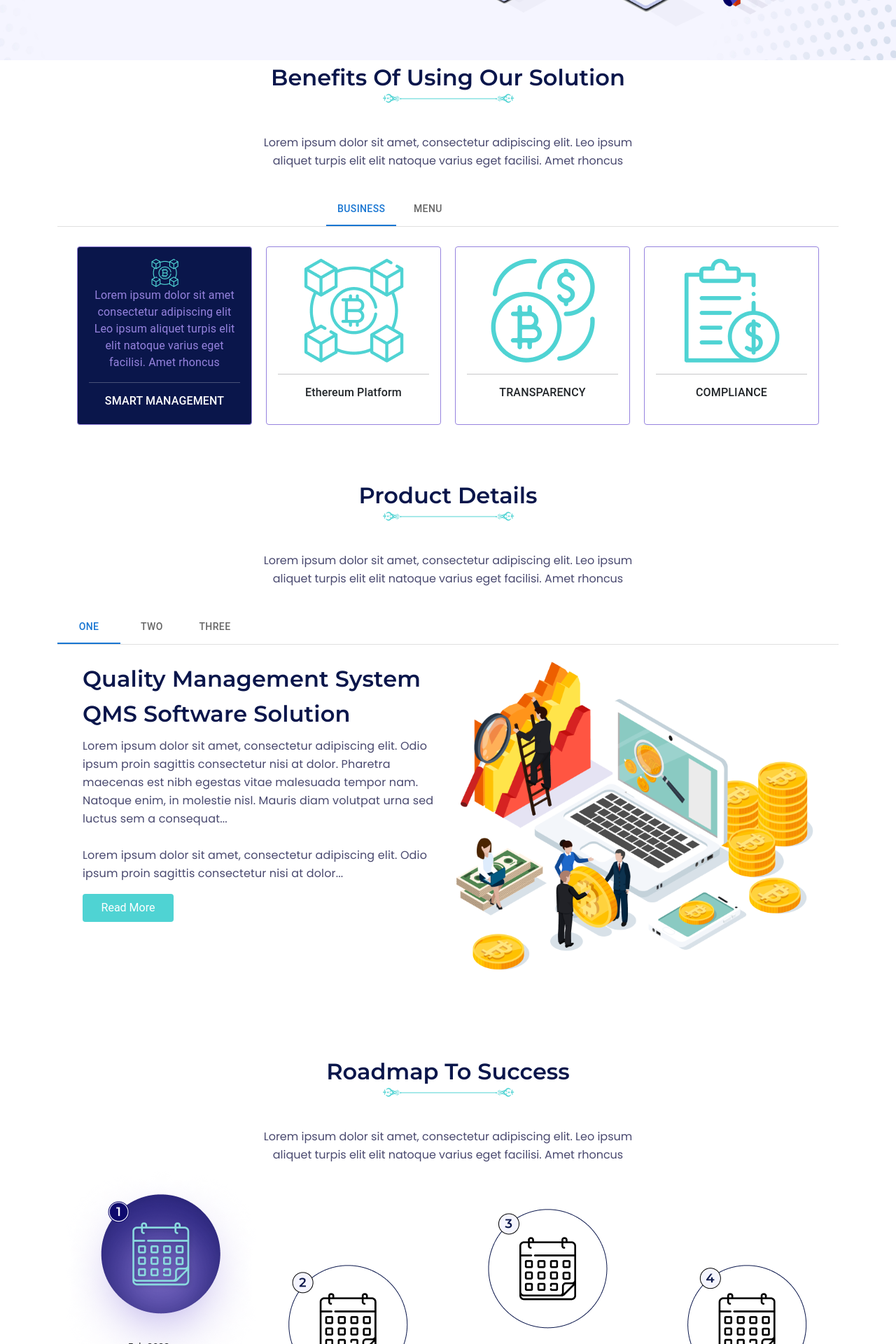
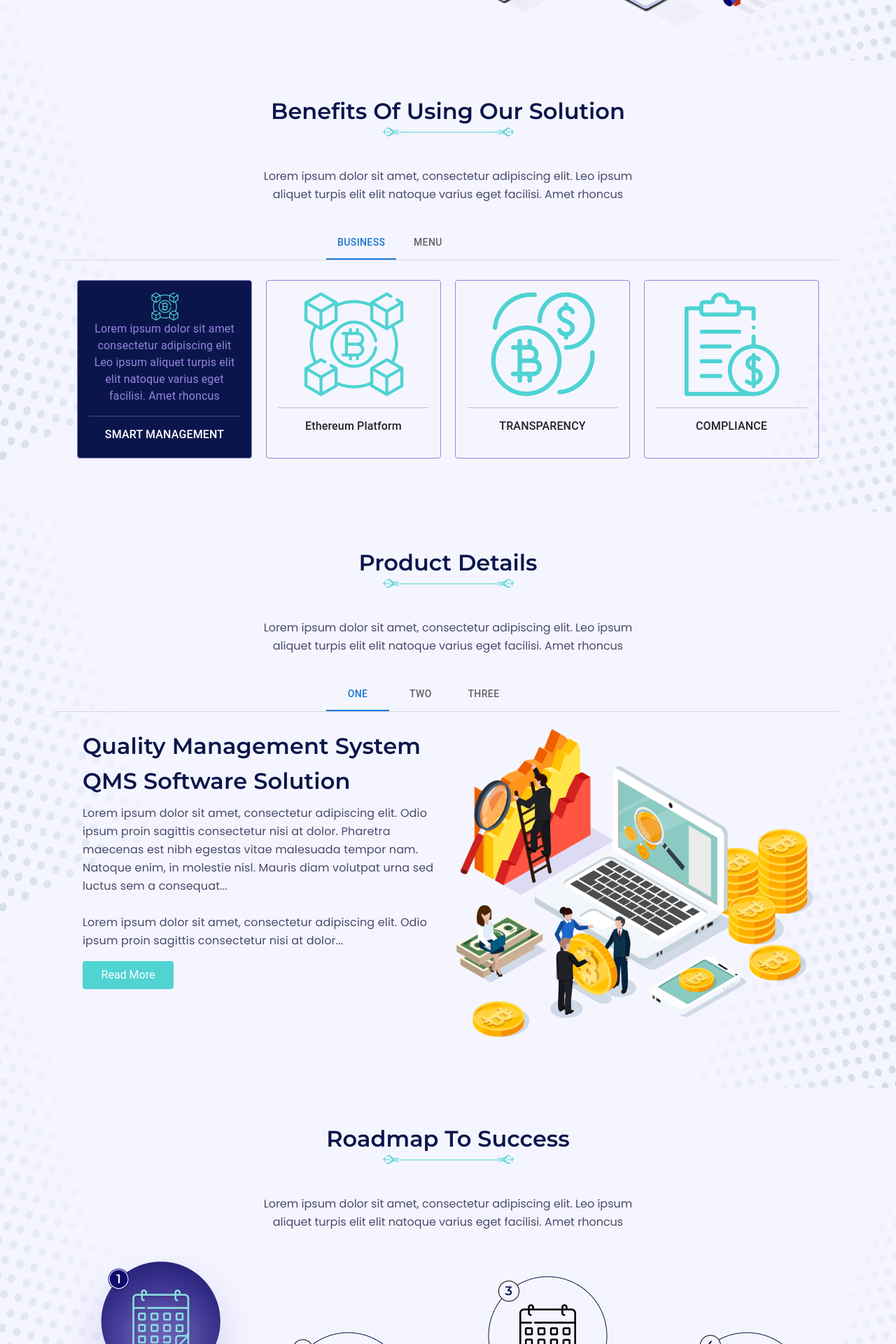
Before and after one commit to iknahar/Stoic-DAO, a React (Create React App) app: page / in a window 1280 px wide. Shown: the part 1420-3340 px from the top of the page at 70% size. Built offline with nearby package versions, Linux system fonts and the light colour scheme.

Commit message:
background updated

```diff
--- a/src/components/pages/Benefit/Benefit.js
+++ b/src/components/pages/Benefit/Benefit.js
@@ -47,7 +47,8 @@ const Benefit = () => {
     setValue(newValue);
   };
   return (
-    <div className="container mb-5">
+    <div className="about-bg p-5">
+      <div className="container ">
       <p className="title text-center">Benefits of Using Our Solution</p>
       <div className="dag">
         <Image src={require("../../asset/dag.png")} />
@@ -78,6 +79,7 @@ const Benefit = () => {
         </TabPanel>
       </Box>
     </div>
+    </div>
   );
 };
 
--- a/src/components/pages/Contact/Contact.js
+++ b/src/components/pages/Contact/Contact.js
@@ -7,12 +7,12 @@ import {
   Image,
   InputGroup,
 } from 'react-bootstrap';
-import FormCheckInput from 'react-bootstrap/esm/FormCheckInput';
+
 import './Contact.css';
 
 const Contact = () => {
   return (
-    <div>
+    <div className="about-bg p-5">
       <p className="title text-center">Contact Us</p>
       <div className="dag"></div>
 
@@ -202,7 +202,8 @@ const Contact = () => {
                 </InputGroup>
                 <Button className="submitbtn ms-5 px-4 py-2 my-3">
                   Submit Message
-                  <svg className='ms-3'
+                  <svg
+                    className="ms-3"
                     width="15"
                     height="15"
                     viewBox="0 0 15 15"
--- a/src/components/pages/Expert/Expert.js
+++ b/src/components/pages/Expert/Expert.js
@@ -46,7 +46,8 @@ const Expert = () => {
     setValue(newValue);
   };
   return (
-    <div className="container mb-5">
+   <div className="about-bg">
+      <div className="container mb-5">
       <p className="title text-center">OUR EXPART TEAM MEMBER</p>
       <div className="dag">
         <Image src={require("../../asset/dag.png")} />
@@ -773,6 +774,7 @@ const Expert = () => {
         </TabPanel>
       </Box>
     </div>
+   </div>
   );
 };
 
--- a/src/components/pages/Home/Home.js
+++ b/src/components/pages/Home/Home.js
@@ -79,7 +79,8 @@ const Home = () => {
         </div>
       </div>
       <LogoSec />
-      <AboutUs />
+
+     <AboutUs />
       <Benefit />
       <ProductDetails />
       <Roadmap />
@@ -90,6 +91,7 @@ const Home = () => {
 
       <LatestBlog />
       <Contact />
+
       <Footer />
     </div>
   );
--- a/src/components/pages/LatestBlog/LatestBlog.js
+++ b/src/components/pages/LatestBlog/LatestBlog.js
@@ -3,7 +3,8 @@ import { Image } from 'react-bootstrap';
 
 const LatestBlog = () => {
   return (
-    <div className="container mb-5">
+    <div className="about-bg p-5">
+      <div className="container mb-5">
       <p className="title text-center">Latest Blog Posts on Cryptocurrency</p>
       <div className="dag">
         <Image src={require('../../asset/dag.png')} />
@@ -14,7 +15,7 @@ const LatestBlog = () => {
         aliquet turpis elit elit natoque varius eget facilisi. Amet rhoncus
       </p>
 
-      <div className='d-flex justify-content-between mx-5'>
+      <div className='d-flex justify-content-between flex-wrap mx-5'>
       <div className="card " style={{ width: '320px' }}>
         <Image
           src={require('../../asset/card/blenderfileeblenderproject-2curencies-symboltree-currencies-moneybag-symbols-coinsblend.png')}
@@ -92,6 +93,7 @@ const LatestBlog = () => {
       </div>
       </div>
     </div>
+    </div>
   );
 };
 
--- a/src/components/pages/Prices/Prices.js
+++ b/src/components/pages/Prices/Prices.js
@@ -18,13 +18,11 @@ const Prices = () => {
     let textParse = parseFloat(text);
     item.innerText = textParse;
 
-
     // updating total
     let field = document.getElementById('input-field');
     let fieldValue = field.value;
     fieldparse = parseFloat(fieldValue);
     result = textParse * fieldparse;
-
 
     let changabelNum = document.getElementById('dnum');
     changabelNum.innerText = 1;
@@ -53,6 +51,7 @@ const Prices = () => {
   };
 
   return (
+    <div className="about-bg p-5">
       <div className="container mb-5">
         <p className="title text-center">Find the Best Cryptocurrency Prices</p>
         <div className="dag">
@@ -255,6 +254,7 @@ const Prices = () => {
           </div>
         </div>
       </div>
+    </div>
   );
 };
 
--- a/src/components/pages/ProductDetails/ProductDetails.js
+++ b/src/components/pages/ProductDetails/ProductDetails.js
@@ -1,6 +1,5 @@
 import React from "react";
-import { Button, Image } from "react-bootstrap";
-import { Link } from "react-router-dom";
+import {  Image } from "react-bootstrap";
 import One from "./One";
 import "./ProductDetails.css";
 import Three from "./Three";
@@ -49,7 +48,8 @@ const ProductDetails = () => {
     setValue(newValue);
   };
   return (
-    <div className="mb-5 container">
+   <div className="about-bg p-5">
+      <div className="container">
       <p className="title text-center">Product Details</p>
       <div className="dag">
         <Image src={require("../../asset/dag.png")} />
@@ -62,7 +62,8 @@ const ProductDetails = () => {
 
       <Box sx={{ width: "100%" }}>
         <Box sx={{ borderBottom: 1, borderColor: "divider" }}>
-          <Tabs
+         <div className="tab-div">
+         <Tabs
             value={value}
             onChange={handleChange}
             aria-label="basic tabs example"
@@ -71,6 +72,7 @@ const ProductDetails = () => {
             <Tab label="Two" {...a11yProps(1)} />
             <Tab label="Three" {...a11yProps(2)} />
           </Tabs>
+         </div>
         </Box>
         <TabPanel value={value} index={0}>
           <One/>
@@ -83,6 +85,7 @@ const ProductDetails = () => {
         </TabPanel>
       </Box>
     </div>
+   </div>
   );
 };
 
--- a/src/components/pages/Roadmap/Roadmap.js
+++ b/src/components/pages/Roadmap/Roadmap.js
@@ -4,7 +4,7 @@ import './Roadmap.css';
 
 const Roadmap = () => {
   return (
-    <div className='p-5'>
+    <div className='p-5 about-bg'>
       <p className="title text-center">Roadmap to Success</p>
       <div className="dag">
         <Image src={require('../../asset/dag.png')} />
```
Lines whose indentation alone changed are shown as unchanged.
